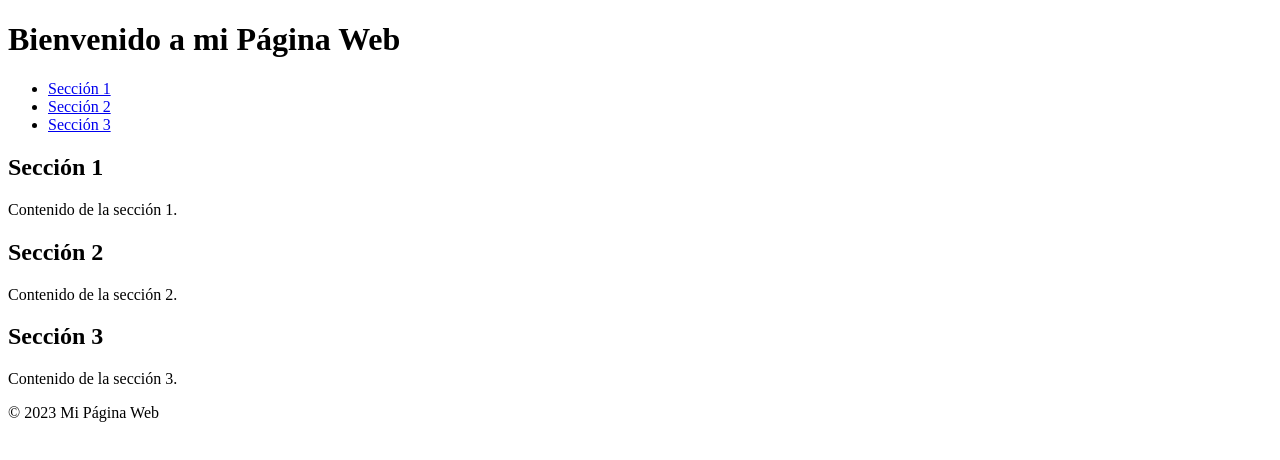
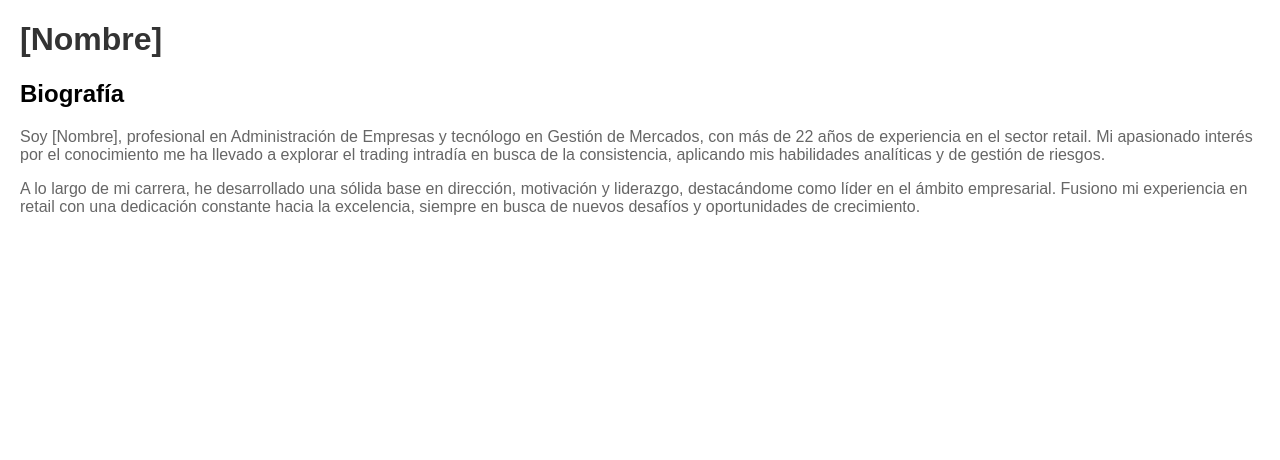
Before and after one commit to Jreyesl14/.co, a plain HTML site: page index.html in a window 1280 px wide. Drawn offline with Linux system fonts and the light colour scheme.

Commit message:
Update index.html

```diff
--- a/index.html
+++ b/index.html
@@ -3,40 +3,33 @@
 <head>
     <meta charset="UTF-8">
     <meta name="viewport" content="width=device-width, initial-scale=1.0">
-    <title>Mi Página Web</title>
+    <title>Portafolio de [Nombre]</title>
+    <style>
+        body {
+            font-family: Arial, sans-serif;
+            margin: 20px;
+        }
+
+        h1 {
+            color: #333;
+        }
+
+        p {
+            color: #666;
+        }
+    </style>
 </head>
 <body>
 
     <header>
-        <h1>Bienvenido a mi Página Web</h1>
+        <h1>[Nombre]</h1>
     </header>
 
-    <nav>
-        <ul>
-            <li><a href="#seccion1">Sección 1</a></li>
-            <li><a href="#seccion2">Sección 2</a></li>
-            <li><a href="#seccion3">Sección 3</a></li>
-        </ul>
-    </nav>
-
-    <section id="seccion1">
-        <h2>Sección 1</h2>
-        <p>Contenido de la sección 1.</p>
+    <section>
+        <h2>Biografía</h2>
+        <p>Soy [Nombre], profesional en Administración de Empresas y tecnólogo en Gestión de Mercados, con más de 22 años de experiencia en el sector retail. Mi apasionado interés por el conocimiento me ha llevado a explorar el trading intradía en busca de la consistencia, aplicando mis habilidades analíticas y de gestión de riesgos.</p>
+        <p>A lo largo de mi carrera, he desarrollado una sólida base en dirección, motivación y liderazgo, destacándome como líder en el ámbito empresarial. Fusiono mi experiencia en retail con una dedicación constante hacia la excelencia, siempre en busca de nuevos desafíos y oportunidades de crecimiento.</p>
     </section>
-
-    <section id="seccion2">
-        <h2>Sección 2</h2>
-        <p>Contenido de la sección 2.</p>
-    </section>
-
-    <section id="seccion3">
-        <h2>Sección 3</h2>
-        <p>Contenido de la sección 3.</p>
-    </section>
-
-    <footer>
-        <p>© 2023 Mi Página Web</p>
-    </footer>
 
 </body>
 </html>
```
